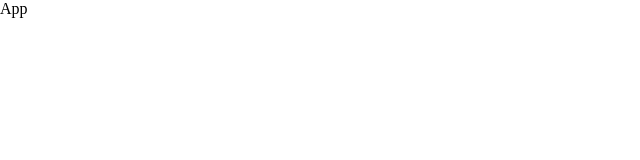
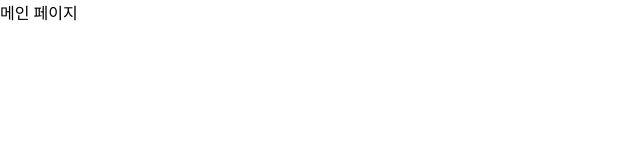
Before and after one commit to saehwa95/clone-velog, a React (Create React App) app: page / in a window 1280 px wide. Shown: the top 160 px of the page, without its empty margins (0-640 px from the left). Built offline with nearby package versions, Linux system fonts and the light colour scheme.

Commit message:
폴더 구조 완료

```diff
--- a/src/App.js
+++ b/src/App.js
@@ -1,8 +1,9 @@
 import React from 'react'
+import Router from "./shared/Router";
 
 const App = () => {
   return (
-    <div>App</div>
+    <Router />
   )
 }
 
--- /dev/null
+++ b/src/pages/Main.jsx
@@ -0,0 +1,11 @@
+import React from "react";
+
+const Main = () => {
+  return (
+    <>
+      <div>메인 페이지</div>
+    </>
+  );
+};
+
+export default Main;
--- /dev/null
+++ b/src/pages/PostAdd.jsx
@@ -0,0 +1,9 @@
+import React from 'react'
+
+const PostAdd = () => {
+  return (
+    <div>게시글 작성</div>
+  )
+}
+
+export default PostAdd
--- /dev/null
+++ b/src/pages/PostDetail.jsx
@@ -0,0 +1,9 @@
+import React from 'react'
+
+const PostDetail = () => {
+  return (
+    <div>게시글 상세</div>
+  )
+}
+
+export default PostDetail
--- /dev/null
+++ b/src/pages/PostUpdate.jsx
@@ -0,0 +1,9 @@
+import React from 'react'
+
+const PostUpdate = () => {
+  return (
+    <div>게시글 수정</div>
+  )
+}
+
+export default PostUpdate
--- /dev/null
+++ b/src/pages/SignIn.jsx
@@ -0,0 +1,9 @@
+import React from 'react'
+
+const SignIn = () => {
+  return (
+    <div>로그인 페이지</div>
+  )
+}
+
+export default SignIn
--- /dev/null
+++ b/src/pages/SignUp.jsx
@@ -0,0 +1,9 @@
+import React from 'react'
+
+const SignUp = () => {
+  return (
+    <div>회원가입 페이지</div>
+  )
+}
+
+export default SignUp
--- a/src/shared/Router.js
+++ b/src/shared/Router.js
@@ -1,12 +1,22 @@
 import React from "react";
 import { BrowserRouter, Route, Routes } from "react-router-dom";
-import Home from "../pages/Home";
+import Main from "../pages/Main";
+import PostAdd from "../pages/PostAdd";
+import PostDetail from "../pages/PostDetail";
+import PostUpdate from "../pages/PostUpdate";
+import SignIn from "../pages/SignIn";
+import SingUp from "../pages/SignUp";
 
 const Router = () => {
   return (
     <BrowserRouter>
       <Routes>
-        <Route path="/" element={<Home />} />
+        <Route path="/" element={<Main />} />
+        <Route path="/signin" element={<SignIn />} />
+        <Route path="/signup" element={<SingUp />} />
+        <Route path="/postadd" element={<PostAdd />} />
+        <Route path="/postdetail" element={<PostDetail />} />
+        <Route path="/postupdate" element={<PostUpdate />} />
       </Routes>
     </BrowserRouter>
   );
```
Also changed, not shown: src/pages/Home.jsx (deleted, +0 -9 lines).
